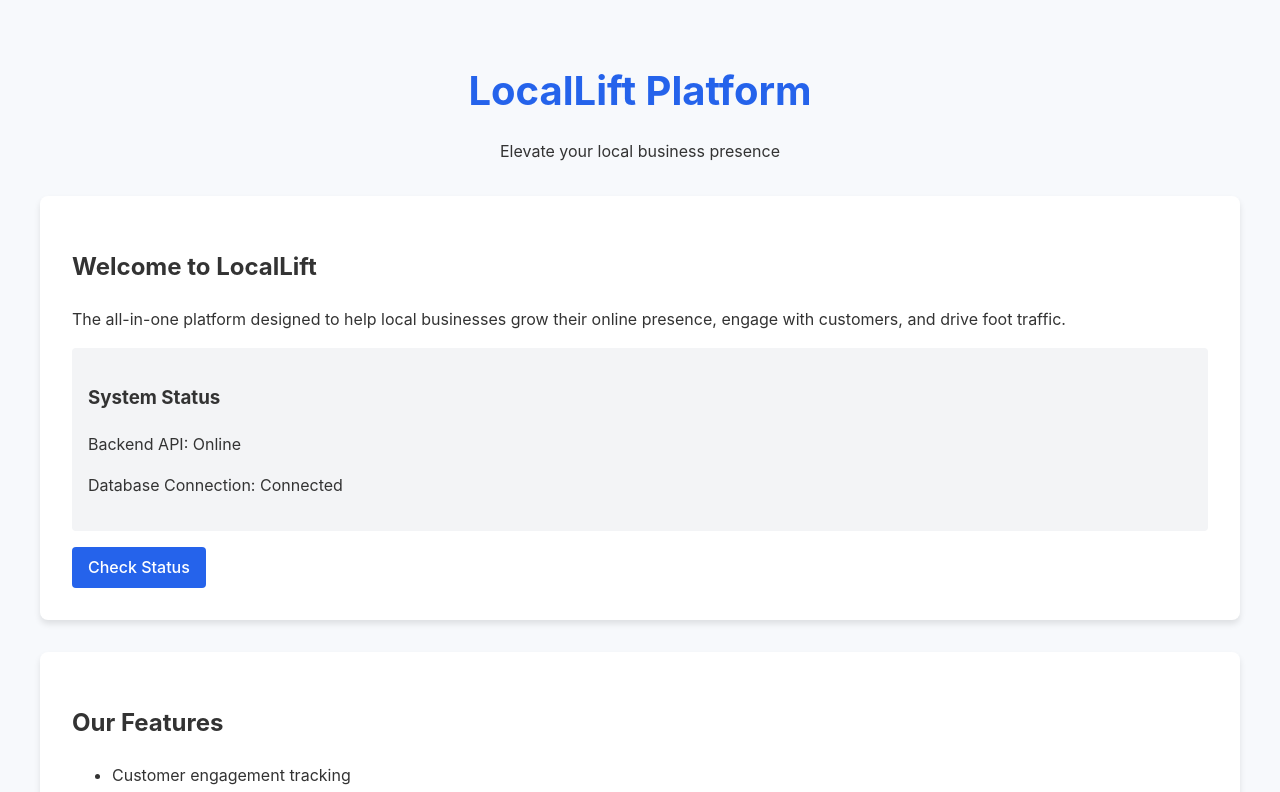
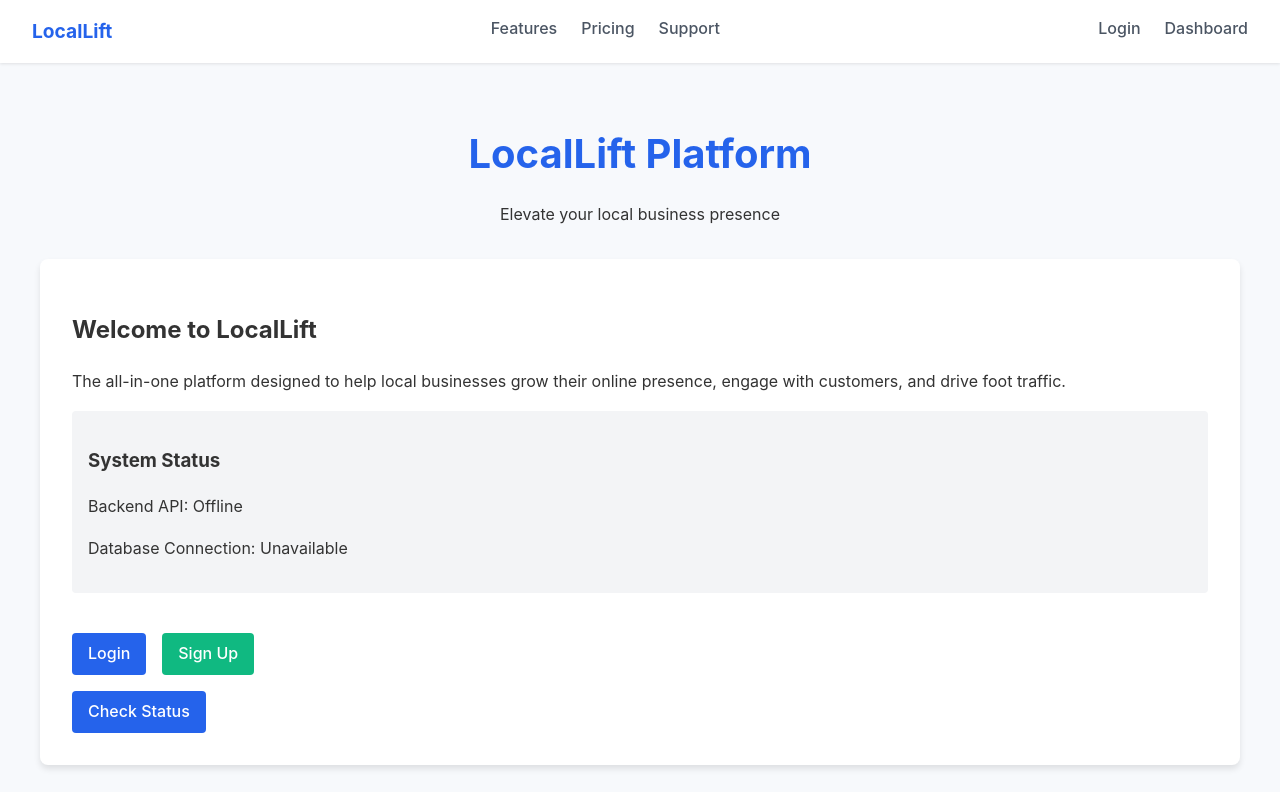
Before and after one commit to CleanExpo/LocalLift, a website: page public/index.html in a window 1280 px wide. Both pictures are taken after a click on the link "Check Status". Shown: the top 792 px of the page. Drawn offline with Linux system fonts and the light colour scheme; no server answers.

Commit message:
Fix homepage with improved navigation, real API health checks, and modern design

```diff
--- a/public/index.html
+++ b/public/index.html
@@ -12,6 +12,36 @@
             padding: 0;
             background-color: #f7f9fc;
             color: #333;
+        }
+        .nav {
+            display: flex;
+            justify-content: space-between;
+            padding: 1rem 2rem;
+            background-color: white;
+            box-shadow: 0 1px 3px rgba(0, 0, 0, 0.1);
+        }
+        .nav-logo {
+            font-weight: bold;
+            font-size: 1.2rem;
+            color: #2563eb;
+            text-decoration: none;
+        }
+        .nav-links {
+            display: flex;
+            gap: 1.5rem;
+        }
+        .nav-link {
+            color: #4b5563;
+            text-decoration: none;
+            font-weight: 500;
+        }
+        .nav-link:hover {
+            color: #2563eb;
+        }
+        .auth-buttons {
+            display: flex;
+            gap: 1rem;
+            margin-top: 1.5rem;
         }
         .container {
             max-width: 1200px;
@@ -62,6 +92,18 @@
     </style>
 </head>
 <body>
+    <nav class="nav">
+        <a href="/" class="nav-logo">LocalLift</a>
+        <div class="nav-links">
+            <a href="/features" class="nav-link">Features</a>
+            <a href="/pricing" class="nav-link">Pricing</a>
+            <a href="/support" class="nav-link">Support</a>
+        </div>
+        <div class="nav-links">
+            <a href="/login" class="nav-link">Login</a>
+            <a href="/dashboard" class="nav-link">Dashboard</a>
+        </div>
+    </nav>
     <div class="container">
         <div class="header">
             <h1>LocalLift Platform</h1>
@@ -78,16 +120,20 @@
                 <p>Database Connection: <span id="db-status">Checking...</span></p>
             </div>
 
-            <a href="#" class="button" id="check-status">Check Status</a>
+            <div class="auth-buttons">
+                <a href="/login/" class="button">Login</a>
+                <a href="/login/?signup=true" class="button" style="background-color: #10b981;">Sign Up</a>
+            </div>
+            <a href="#" class="button" id="check-status" style="margin-top: 1rem;">Check Status</a>
         </div>
 
         <div class="card">
             <h2>Our Features</h2>
             <ul>
-                <li>Customer engagement tracking</li>
-                <li>Local business visibility optimization</li>
-                <li>Review management and response tools</li>
-                <li>Performance analytics dashboard</li>
+                <li><a href="/dashboard/engagement/" style="color: #2563eb; text-decoration: none;">Customer engagement tracking</a></li>
+                <li><a href="/dashboard/visibility/" style="color: #2563eb; text-decoration: none;">Local business visibility optimization</a></li>
+                <li><a href="/dashboard/reviews/" style="color: #2563eb; text-decoration: none;">Review management and response tools</a></li>
+                <li><a href="/dashboard/analytics/" style="color: #2563eb; text-decoration: none;">Performance analytics dashboard</a></li>
             </ul>
         </div>
 
@@ -97,10 +143,9 @@
     </div>
 
     <script>
-        const API_URL = 'https://locallift-production.up.railway.app';
+        const API_URL = 'https://humorous-serenity-locallift.up.railway.app';
 
         document.addEventListener('DOMContentLoaded', function() {
-            // Simulate checking status
             document.getElementById('check-status').addEventListener('click', function(e) {
                 e.preventDefault();
 
@@ -108,12 +153,33 @@
                 document.getElementById('api-status').textContent = "Connecting...";
                 document.getElementById('db-status').textContent = "Connecting...";
 
-                // Simulate API check
-                setTimeout(() => {
-                    document.getElementById('api-status').textContent = "Online";
-                    document.getElementById('db-status').textContent = "Connected";
-                }, 1500);
+                // Actually check the API
+                fetch(API_URL + '/health')
+                    .then(response => {
+                        if (response.ok) {
+                            document.getElementById('api-status').textContent = "Online";
+                            document.getElementById('db-status').textContent = "Connected";
+                        } else {
+                            document.getElementById('api-status').textContent = "Error";
+                            document.getElementById('db-status').textContent = "Unavailable";
+                        }
+                    })
+                    .catch(error => {
+                        console.error('API Health check failed:', error);
+                        document.getElementById('api-status').textContent = "Offline";
+                        document.getElementById('db-status').textContent = "Unavailable";
+                    });
             });
+
+            // Perform an initial check
+            fetch(API_URL + '/health')
+                .then(response => {
+                    if (response.ok) {
+                        document.getElementById('api-status').textContent = "Online";
+                        document.getElementById('db-status').textContent = "Connected";
+                    }
+                })
+                .catch(error => console.error('Initial health check failed:', error));
         });
     </script>
 
```
